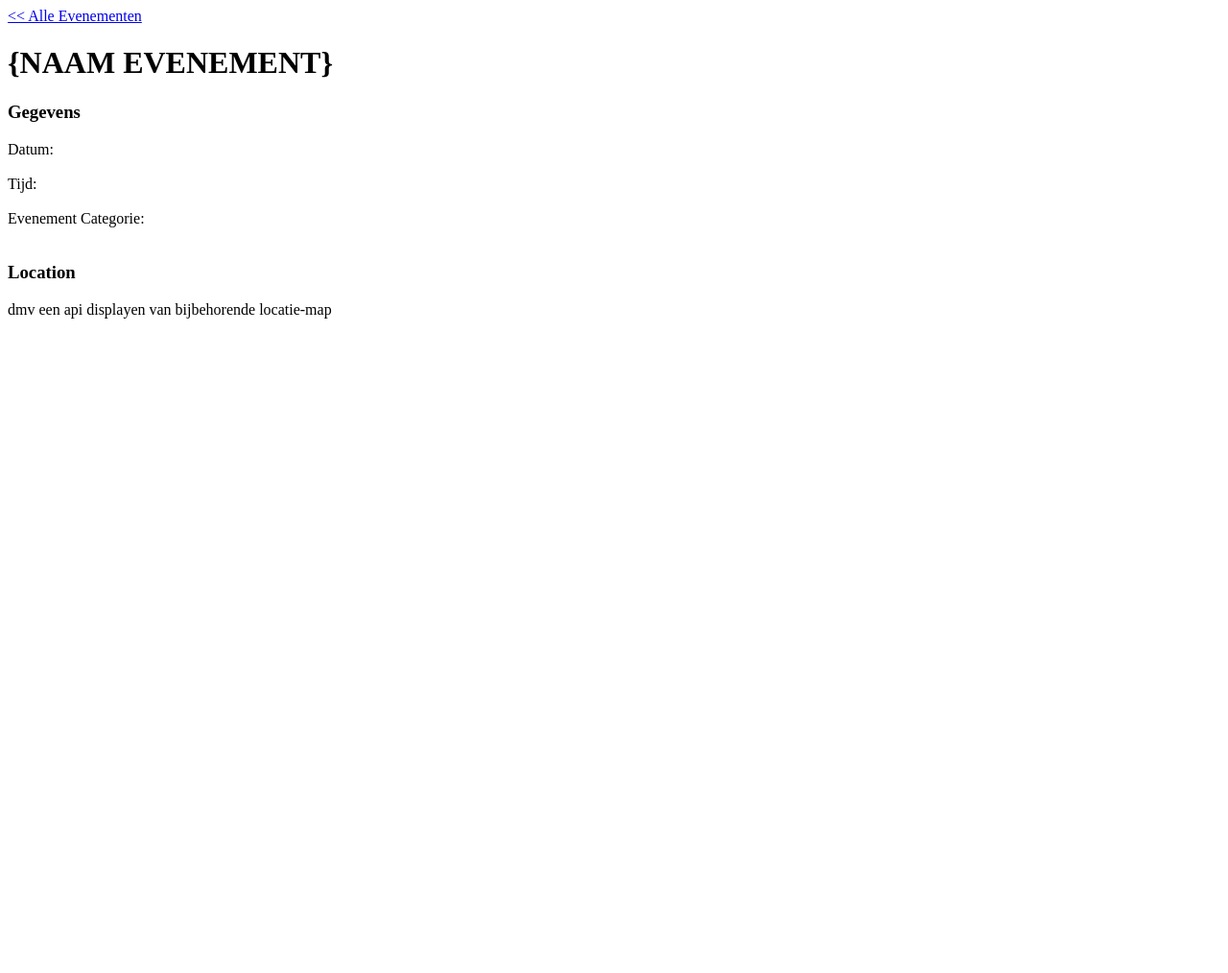
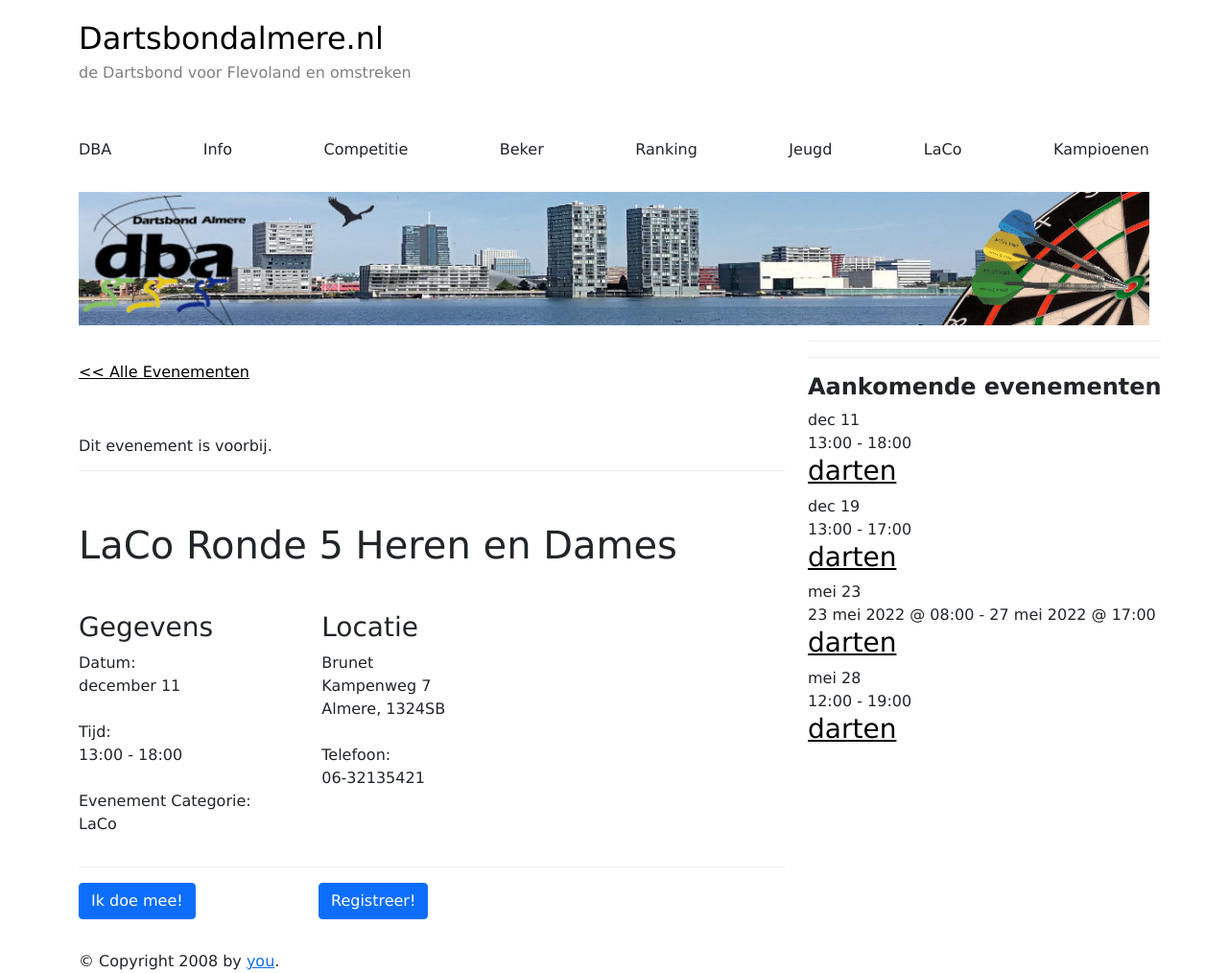
Before and after one commit to Lex-van-Os/Dartshub, a Flask app: template templates/event/event_detail.html.jinja in a window 1280 px wide. Shown: the whole page at 96% size. Before the commit the page ends 332 px from the top, so only its background shows below. Run offline with Flask 2, Linux system fonts and the light colour scheme; the template is opened without the code that fills it, so the values that code supplies are empty.

Commit message:
Location detail page layout/example

```diff
--- a/routes/routing.py
+++ b/routes/routing.py
@@ -1,6 +1,5 @@
 from config import app
 from flask import render_template
-
 
 # Routes of the webpages
 @app.route("/")
@@ -17,3 +16,7 @@ def agenda():
 @app.route("/event/create")
 def form():
     return render_template("event/event_create.html.jinja")
+
+@app.route("/event/location/detail")
+def location_detail():
+    return render_template("event/event_detail.html.jinja")
--- a/static/styles/style.css
+++ b/static/styles/style.css
@@ -176,7 +176,8 @@ body {
   gap: 2.5em;
 }
 
-.content {
+#content {
+  padding-top: 5%;
 }
 
 .widgets {
@@ -192,3 +193,38 @@ body {
   font-size: small;
   color: rgb(255, 6, 6);
 }
+
+.participate_buttons {
+  display: flex;
+}
+
+.participate {
+  border:rgb(255, 6, 6)
+}
+
+.register {
+  border:rgb(255, 6, 6)
+}
+
+#button_container {
+  max-width: 500px !important;
+}
+
+.event_title {
+  padding-top: 5%;
+  padding-bottom: 5%;
+}
+
+.event_status {
+  padding-top: 7.5%;
+}
+
+.content_body {
+  display: flex;
+  justify-content: start;
+  gap: 10%;
+}
+
+.return_events {
+  color: black;
+}
--- a/templates/event/event_detail.html.jinja
+++ b/templates/event/event_detail.html.jinja
@@ -1,23 +1,53 @@
+{% extends "layout/base.html.jinja" %}
+
+{% block title %} {# insert pagetitle #} {% endblock %}
+
+{% block content %}
 <body>
-    <a href="https://dartsbondalmere.nl/evenementen/">
-        << Alle Evenementen</a>
-            <h1>{NAAM EVENEMENT}</h1>
+    <div class="content_header">
+        <a class="return_events" href="https://dartsbondalmere.nl/evenementen/">
+            << Alle Evenementen
+        </a>
+        <h6 class="event_status">Dit evenement is voorbij.</h6>
+        <hr class="hor_line">
+        <h1 class="event_title">LaCo Ronde 5 Heren en Dames</h1>
+    </div>
+    <div class="content_body">
+        <div class="details">
             <h3>Gegevens</h3>
-            <div class="details">
             <p>
                 <!-- Using the flask wtforms to display on FE and get the info from BE -->
-                    Datum:
-                    <br><br>
-                    Tijd:
-                    <br><br>
-                    Evenement Categorie:
-                    <br><br>
+                Datum: <br>
+                december 11 <br><br>
+                Tijd: <br>
+                13:00 - 18:00 <br><br>
+                Evenement Categorie: <br>
+                LaCo
             </p>
         </div>
         <div class="location">
-                <h3>Location</h3>
-                <p>dmv een api displayen van bijbehorende locatie-map</p>
+            <h3>Locatie</h3>
+            <p>
+                Brunet <br>
+                Kampenweg 7 <br>
+                Almere, 1324SB <br><br>
+                Telefoon: <br>
+                06-32135421
+            </p>
+        </div>
+    </div>
+    <hr class="hor_line">
+    <div id="button_container" class="row align-items-center">
+        <div class="col">
+            <button type="button" class="btn btn-primary">Ik doe mee!</button>
+        </div>
+        <div class="col">
+            <button type="button" class="btn btn-primary">Registreer!</button>
+        </div>
     </div>
 </body>
+{% endblock %}
 
-</html>
+{% block script %}
+{# insert pagesprecific javascript here #}
+{% endblock %}
```
Lines whose indentation alone changed are shown as unchanged.
